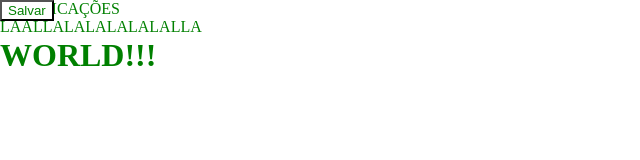
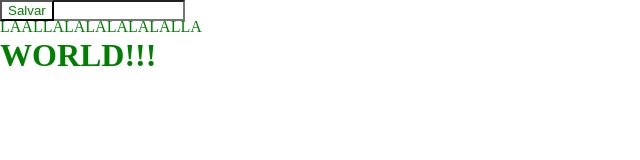
Before and after one commit to guiarduino/git_flow_teste, a plain HTML site: page index.html in a window 1280 px wide. Shown: the whole page, without its empty margins (0-640 px from the left). Drawn offline with Linux system fonts and the light colour scheme.

Commit message:
Revert "Revert "Feature/SOL-9""

```diff
--- a/index.html
+++ b/index.html
@@ -10,6 +10,7 @@
 <body>
     <h1>HELLO WORLD!!!</h1>
     <span>MODIFICAÇÕES LAALLALALALALALALLA</span>
+    <input id="password" name="password" type="password">
     <button id="save" type="button">Salvar</button>
 </body>
 </html>
```
